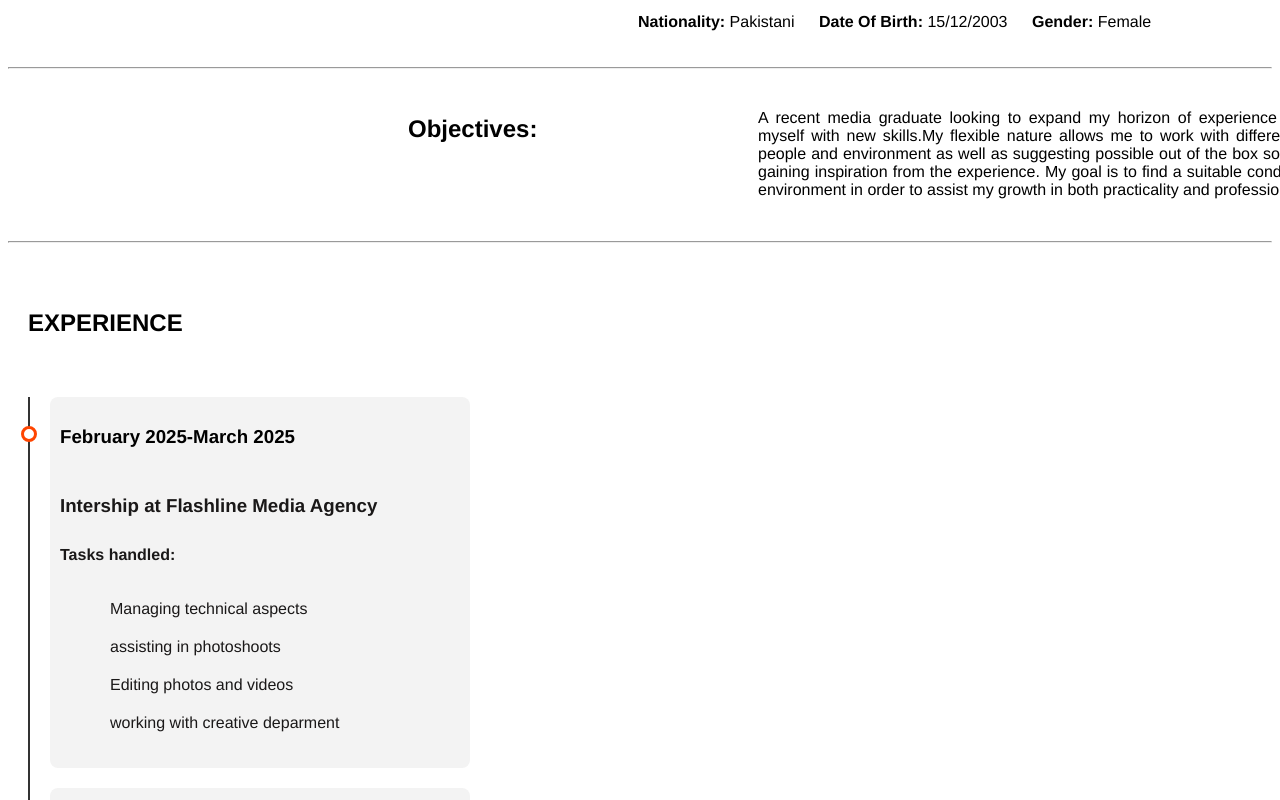
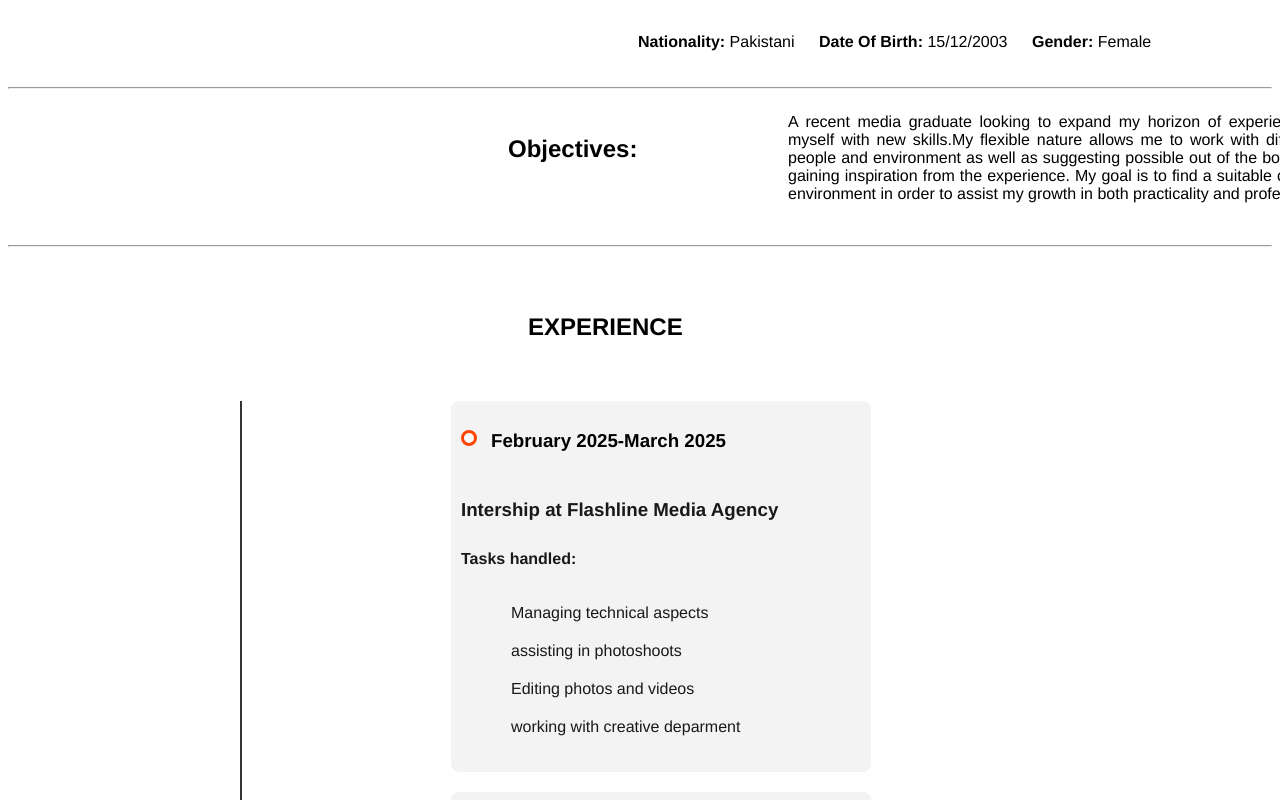
Before and after one commit to HI-IR003/Assignment5, a plain HTML site: page index.html in a window 1280 px wide. Shown: the part 300-1100 px from the top of the page. Drawn offline with Linux system fonts and the light colour scheme.

Commit message:
Update styling.css

```diff
--- a/styling.css
+++ b/styling.css
@@ -1,18 +1,10 @@
+
+/*Hijab Irfan (2021-bcms-057)*/
 body{
   font-family: Helvetica;
 }
-#obj{
-  width: 600px;
-  text-align: justify;
-  margin-left: 750px;
-  margin-top: -70px;
-}
-.contenthead{
-display: flex;
-align-items: center;
-margin-left: 400px;
-text-transform: capitalize;
-}
+
+
 .section1{
     display: flex;
    flex-direction: column;
@@ -25,9 +17,12 @@ text-transform: capitalize;
 }
 #picture{
     width: 250px;
+
 }
 img{
     border-radius: 50%;
+    margin-left: 380px;
+    margin-top: 20px;
 }
 .section2{
     display: flex;
@@ -48,27 +43,40 @@ li{
     margin-top: 30px;
     margin-bottom: -20px;
 }
-.timeline {
-    background: var(--primary-color);
-    margin: 20px auto;
-    padding: 20px;
-
-
+#obj{
+  width: 600px;
+  text-align: justify;
+  margin-left: 780px;
+  margin-top: -70px;
+}
+h2 {
+      margin-left: 500px;
     }
 
 
-  .outer1 {
-    border-left: 2px solid #333;
+    .timeline,
+    .timeline2 {
+      background: var(--primary-color, #ffffff);
+      max-width: 800px;
+      margin: 20px auto;
+      padding: 20px;
     }
 
+
+    .outer1,
+    .outer2 {
+      border-left: 2px solid #333;
+      padding-left: 40px;
+      text-align: left;
+    }
 
 
     .card {
       position: relative;
-    margin: 0 0 20px 20px;
+      margin: 0 auto 20px auto;
       padding: 10px;
       background: #f3f3f3;
-    color: rgb(26, 24, 24);
+      color: #1a1818;
       border-radius: 8px;
       max-width: 400px;
     }
@@ -80,12 +88,11 @@ li{
       gap: 10px;
     }
 
-
     .title {
-    color: rgb(0, 0, 0);
+      color: #000;
       position: relative;
+      padding-left: 30px;
     }
-
 
     .title::before {
       content: "";
@@ -93,14 +100,15 @@ li{
       width: 10px;
       height: 10px;
       background: white;
-    border-radius: 999px;
-    left: -39px;
+      border-radius: 50%;
+      left: 0;
+      top: 0;
       border: 3px solid orangered;
     }
   #skills{
      width: 600px;
   text-align: justify;
-  margin-left: 750px;
+  margin-left: 400px;
   margin-top: -70px;
   }
   .container {
@@ -135,12 +143,16 @@ li{
       #tongue{
         width: 600px;
   text-align: justify;
-  margin-left: 750px;
+  margin-left: 400px;
   margin-top: -70px;
       }
   #reference{
     width: 600px;
   text-align: justify;
-  margin-left: 750px;
+  margin-left: 400px;
   margin-top: -70px;
   }
+  #edu{
+    margin-left: -30px;
+
+  }
```
Lines whose indentation alone changed are shown as unchanged.
